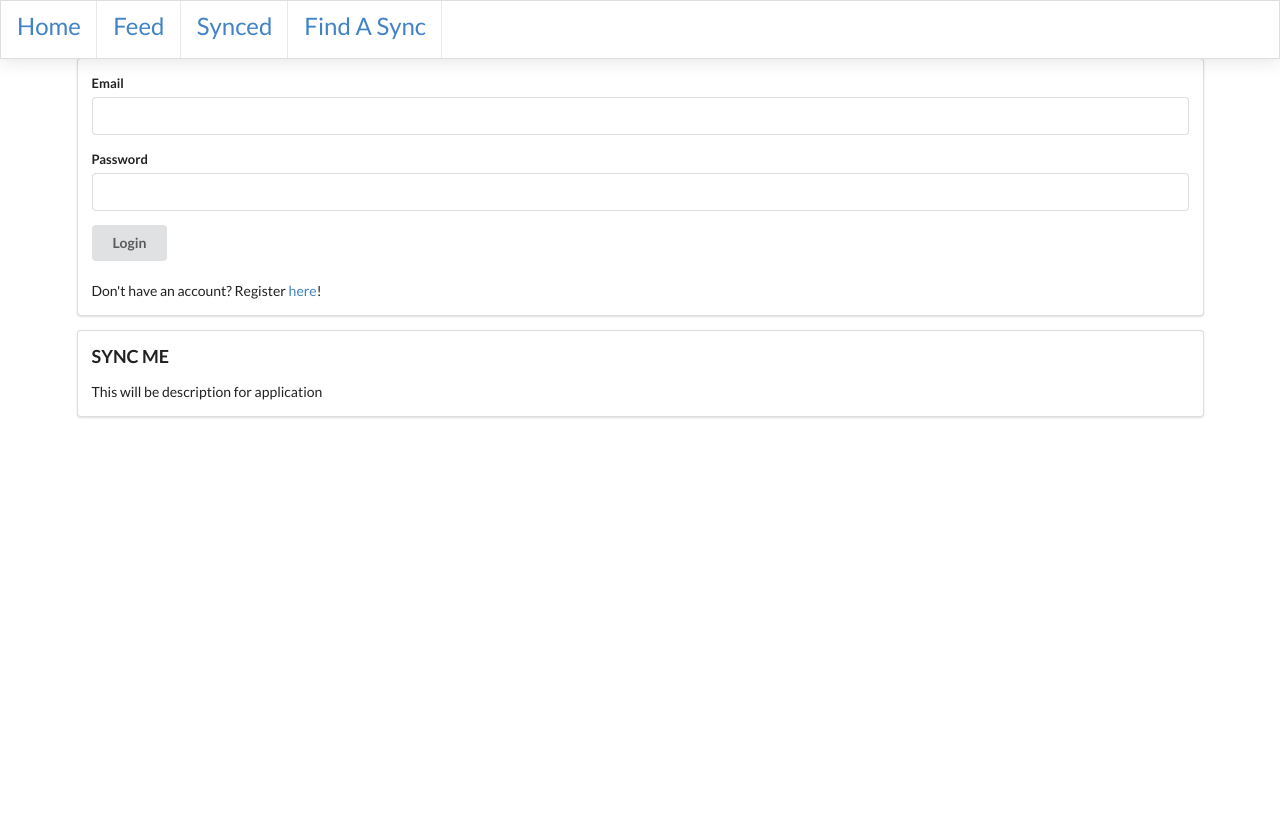
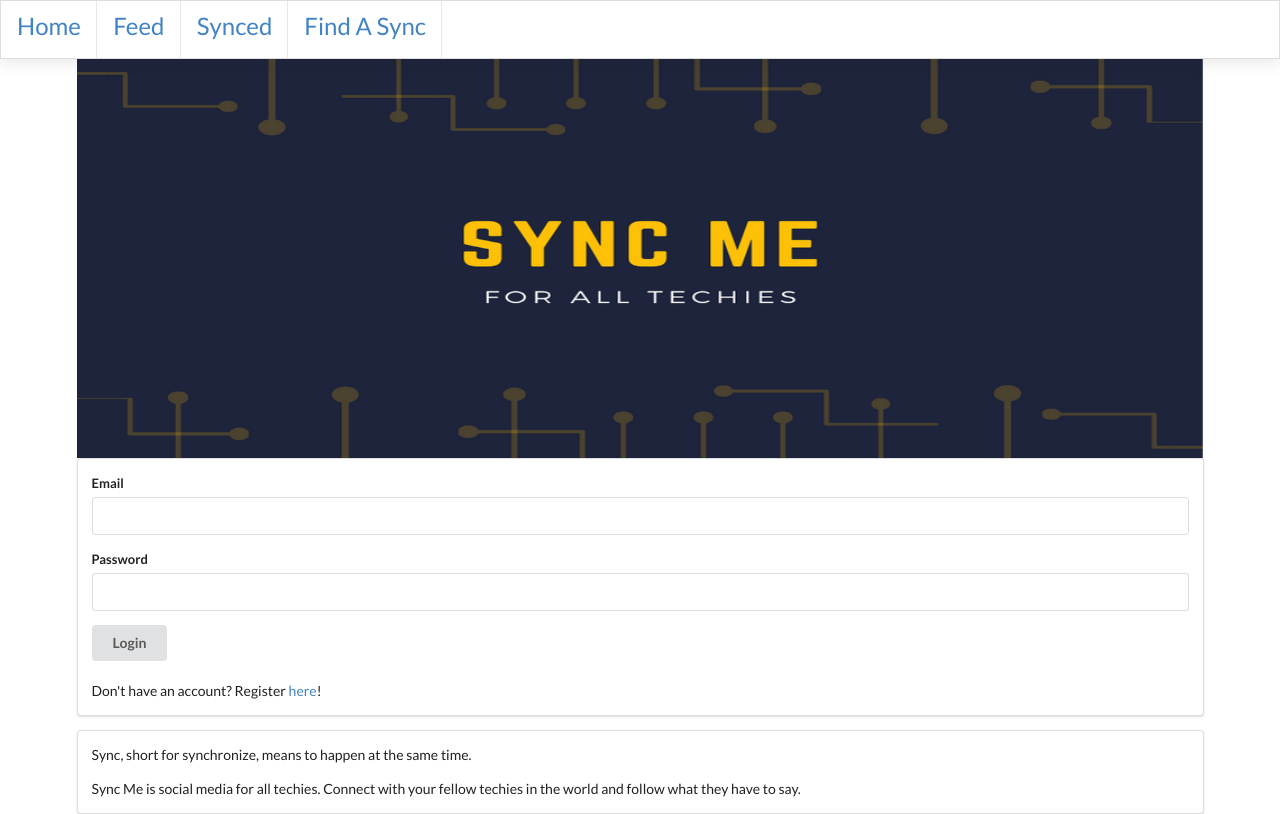
Before and after one commit to ang-lam/sync_me, a React (Create React App) app: page / in a window 1280 px wide. Built offline with nearby package versions, Linux system fonts and the light colour scheme; no server answers.

Commit message:
styling home page

```diff
--- a/src/components/AppInfo.js
+++ b/src/components/AppInfo.js
@@ -1,10 +1,11 @@
 import React from 'react'
+import '../stylesheets/AppInfo.css'
 
 const AppInfo = () => {
     return (
         <div className="ui segment">
-            <h3>SYNC ME</h3>
-            <p>This will be description for application</p>
+            <p>Sync, short for synchronize, means to happen at the same time.</p>
+            <p>Sync Me is social media for all techies. Connect with your fellow techies in the world and follow what they have to say.</p>
         </div>
     )
 }
--- a/src/components/Home.js
+++ b/src/components/Home.js
@@ -2,11 +2,12 @@ import React from 'react'
 import { connect } from 'react-redux';
 import AppInfo from './AppInfo';
 import Login from './Login';
+import title from '../images/sync_me_title.png'
 
 const Home = (props) => {
     return (
         <div className="ui large feed">
-
+            <img src={title} alt="title" />
             { !props.loggedIn ?
                 <Login routeInfo={props.routeInfo}/> :
                 <AppInfo />
--- /dev/null
+++ b/src/stylesheets/AppInfo.css
@@ -0,0 +1,14 @@
+h1 {
+    color: white;
+    text-align: center;
+    letter-spacing: 10px;
+    text-shadow: 2px 2px 5px blue;
+}
+
+img {
+    display: block;
+    margin-left: auto;
+    margin-right: auto;
+    width: 100%;
+    height: 50%;
+}
```
Also changed, not shown: src/images/sync_me_title.png (added).
